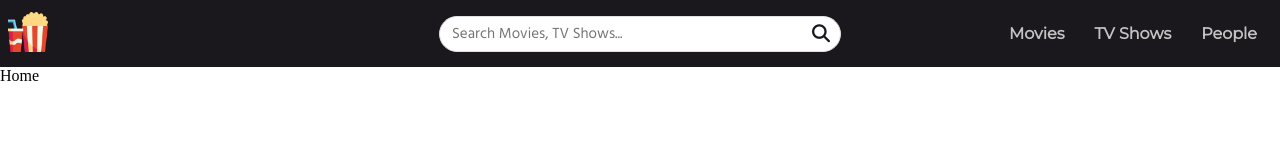
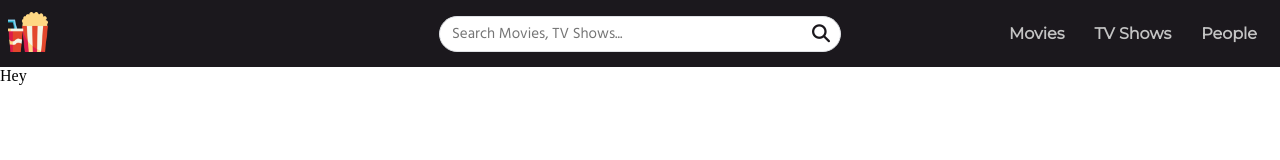
Before and after one commit to salty-turtle/popcornlist, a React (Create React App) app: page / in a window 1280 px wide. Shown: the top 160 px of the page. Built offline with nearby package versions, Linux system fonts and the light colour scheme.

Commit message:
Added HomeSlide component

```diff
--- a/package.json
+++ b/package.json
@@ -15,7 +15,8 @@
     "react-router-dom": "^5.2.0",
     "react-scripts": "3.4.1",
     "redux": "^4.0.5",
-    "redux-thunk": "^2.3.0"
+    "redux-thunk": "^2.3.0",
+    "swiper": "^5.4.5"
   },
   "scripts": {
     "start": "react-scripts start",
--- a/src/components/Home/Home.jsx
+++ b/src/components/Home/Home.jsx
@@ -1,7 +1,12 @@
 import React from "react";
+import HomeSlide from "../HomeSlide/HomeSlide";
 
 function Home() {
-  return <div>Home</div>;
+  return (
+    <div>
+      <HomeSlide />
+    </div>
+  );
 }
 
 export default Home;
--- /dev/null
+++ b/src/components/HomeSlide/HomeSlide.jsx
@@ -0,0 +1,8 @@
+import React from "react";
+import "./HomeSlide.scss";
+
+function HomeSlide(props) {
+  return <div>Hey</div>;
+}
+
+export default HomeSlide;
```
Also changed, not shown: src/components/HomeSlide/HomeSlide.scss (added), 1 other file (tests, documents, lock files or other folders).
